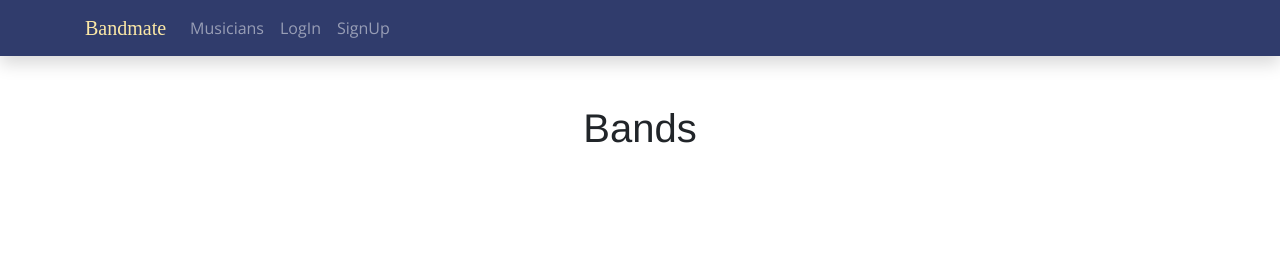
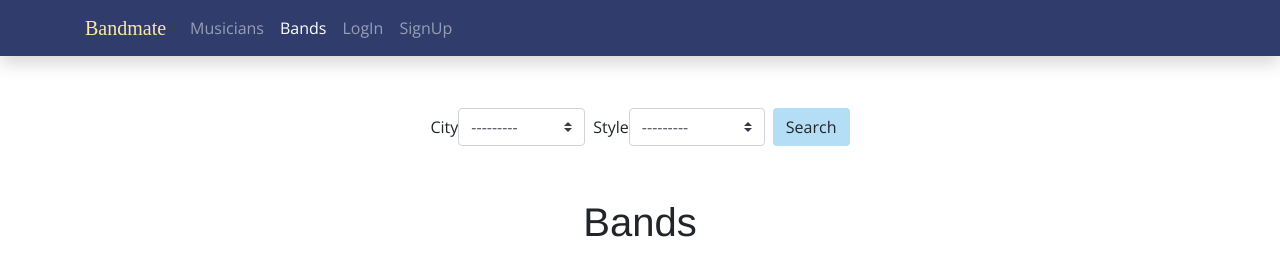
Before and after one commit to m3xan1k/bandmate, a Django app: page /bands/ in a window 1280 px wide. Shown: the top 271 px of the page. Run offline with Django 3.2, Linux system fonts and the light colour scheme; tables that the repository leaves empty hold one stand-in row (values such as "Sample post"); some libraries are stand-ins or nearby versions; some web fonts are replaced.

Commit message:
bands templates integration

```diff
--- a/app/bands/forms.py
+++ b/app/bands/forms.py
@@ -38,6 +38,15 @@ class MusicianFilterForm(forms.Form):
         required=False, queryset=Instrument.objects.all())
 
 
+class BandFilterForm(forms.Form):
+    city = forms.ModelChoiceField(
+        widget=forms.Select(attrs={'class': 'custom-select my-1 mr-sm-2'}),
+        required=False, queryset=City.objects.all())
+    style = forms.ModelChoiceField(
+        widget=forms.Select(attrs={'class': 'custom-select my-1 mr-sm-2'}),
+        required=False, queryset=Style.objects.all())
+
+
 class BandEditForm(forms.ModelForm):
     name = forms.CharField(
         widget=forms.TextInput(attrs={'class': 'form-control'}))
--- a/app/bands/tests.py
+++ b/app/bands/tests.py
@@ -636,6 +636,7 @@ class TestBandsView(TestCase):
         band = Band.objects.last()
         response: HttpResponse = self.client.get(f'{self.BANDS_URL}{band.id}/')
         self.assertEqual(response.status_code, 200)
+        self.assertTemplateUsed(response, 'bands/band.html')
         context_band: Band = response.context[0].get('band')
         self.assertEqual(band, context_band)
 
--- a/app/bands/views.py
+++ b/app/bands/views.py
@@ -10,7 +10,7 @@ from django.db.models.query import QuerySet
 from django.core.paginator import Paginator, EmptyPage, PageNotAnInteger
 from django.core.exceptions import PermissionDenied
 
-from bands.forms import MusicianProfileForm, MusicianFilterForm, BandEditForm
+from bands.forms import MusicianProfileForm, MusicianFilterForm, BandEditForm, BandFilterForm
 from bands.models import Musician, Instrument, Band
 
 
@@ -169,18 +169,23 @@ class BandEditView(LoginRequiredMixin, View):
 class BandsView(View):
 
     name = 'bands'
+    form = BandFilterForm
 
     def get(self, request: HttpRequest, id: Union[int, str] = None) -> TemplateResponse:
+        form = self.form(request.GET)
         if id is None:
             bands = Band.objects.all()
             '''Check filters'''
             if request.GET:
                 bands = self.apply_filters(bands, request.GET)
-
-            return render(request, 'bands/bands.html', {'bands': bands})
+            context = {
+                'form': form,
+                'bands': bands,
+            }
+            return render(request, 'bands/bands.html', context)
 
         band = get_object_or_404(Band, id=id)
-        return render(request, 'bands/bands.html', {'band': band})
+        return render(request, 'bands/band.html', {'band': band})
 
     def apply_filters(self, bands: QuerySet, filters: QueryDict) -> QuerySet:
         city_id = filters.get('city')
--- a/app/templates/bands/bands.html
+++ b/app/templates/bands/bands.html
@@ -6,6 +6,45 @@
 
 {% block content %}
 
+    <form action="." method="get" class="form-inline mb-5 justify-content-center">
+
+        {% for field in form %}
+            {{ field.label }}
+            {{ field }}
+        {% endfor %}
+
+    <input type="submit" value="Search" class="btn bg-middle-blue mybtn">
+    </form>
+
     <h1 class="text-center mb-5">Bands</h1>
 
+    <div class="col-8 justify-content-center mx-auto mb-5">
+
+    {% for band in bands %}
+
+
+            <div class="card mb-5">
+                <div class="card-body">
+                    <div class="row">
+                        <div class="col-3">
+                            <img src="..." class="round" alt="...">
+                        </div>
+                        <div class="col-9">
+                            <h5 class="card-title">{{ band.name }}</h5>
+                            <p class="card-text">{{ band.description|truncatewords:10 }}</p>
+                            <div class="mb-2">
+                                {% for style in band.styles.all %}
+                                    <a href="{% url 'bands' %}?style={{style.id}}">{{ style }}</a>
+                                {% endfor %}
+                            </div>
+                            <a href="{% url 'bands' band.id %}" class="btn bg-middle-blue mybtn">See detail</a>
+                        </div>
+                    </div>
+                </div>
+            </div>
+
+    {% endfor %}
+
+    </div>
+
 {% endblock content %}
--- a/app/templates/bands/musician.html
+++ b/app/templates/bands/musician.html
@@ -23,7 +23,7 @@
         <ul class="list-inline">
             {% for instrument in musician.instruments.all %}
             <li class="list-inline-item">
-                {{ instrument.name }}
+                <a href="{% url 'musicians' %}?instrument={{ instrument.id }}">{{ instrument.name }}</a>
             </li>
             {% endfor %}
         </ul>
@@ -32,7 +32,7 @@
         <ul class="list-inline">
             {% for band in musician.bands.all %}
             <li class="list-inline-item">
-                {{ band.name }}
+                <a href="{% url 'bands' band.id %}">{{ band.name }}</a>
             </li>
             {% endfor %}
         </ul>
--- a/app/templates/bands/user_dashboard.html
+++ b/app/templates/bands/user_dashboard.html
@@ -57,7 +57,7 @@
       <td>Bands</td>
       <td>
         {% for band in user.musician.bands.all %}
-            <a href="#">{{ band.name }}</a>
+            <a href="{% url 'bands' band.id %}">{{ band.name }}</a>
         {% endfor %}
       </td>
     </tr>
--- a/app/templates/partials/navbar.html
+++ b/app/templates/partials/navbar.html
@@ -9,6 +9,9 @@
             <ul class="navbar-nav">
                 <li class="nav-item {% if request.resolver_match.url_name == 'musicians' %}active{% endif %}">
                     <a class="nav-link" href="{% url 'musicians' %}">Musicians</a>
+                </li>
+                <li class="nav-item {% if request.resolver_match.url_name == 'bands' %}active{% endif %}">
+                    <a class="nav-link" href="{% url 'bands' %}">Bands</a>
                 </li>
                 {% if user.is_authenticated %}
                 <li class="nav-item {% if request.resolver_match.url_name == 'dashboard' %}active{% endif %}">
```
Also changed, not shown: app/templates/bands/band.html (+27 -0 lines).
